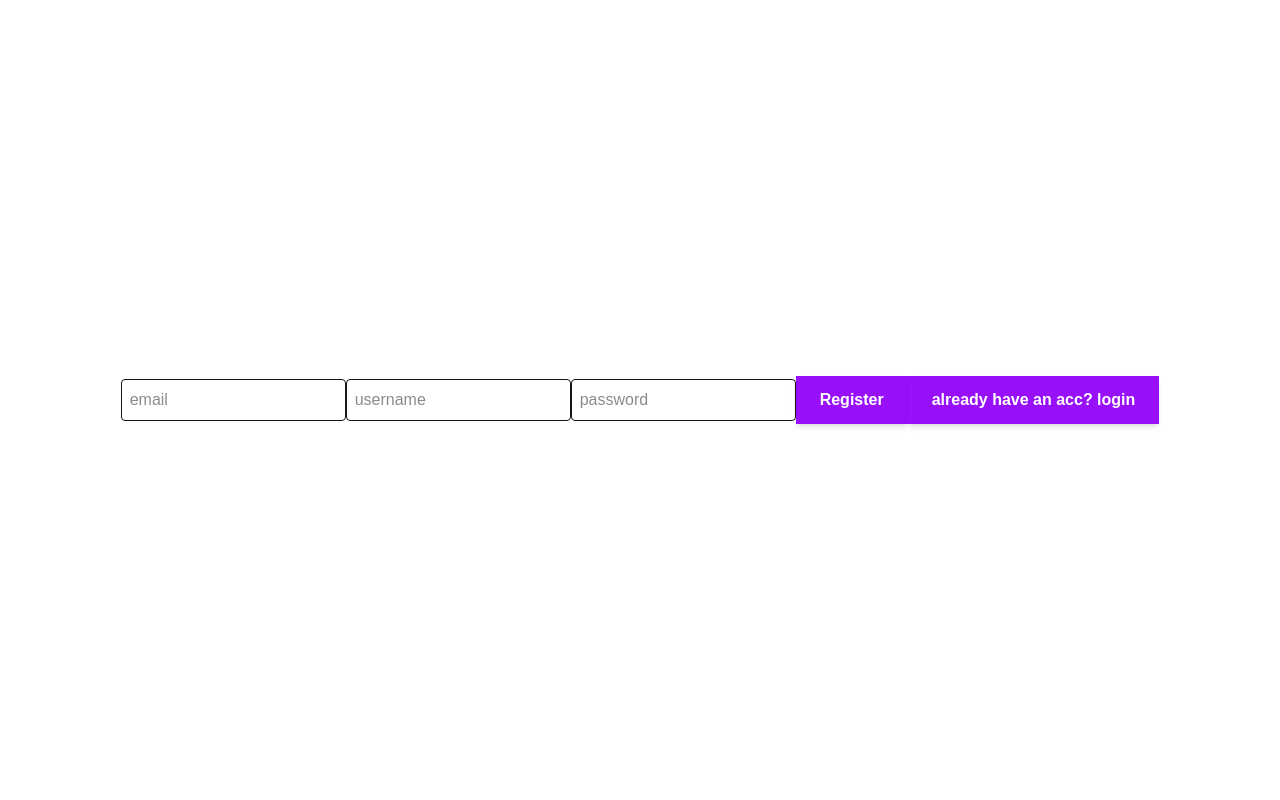
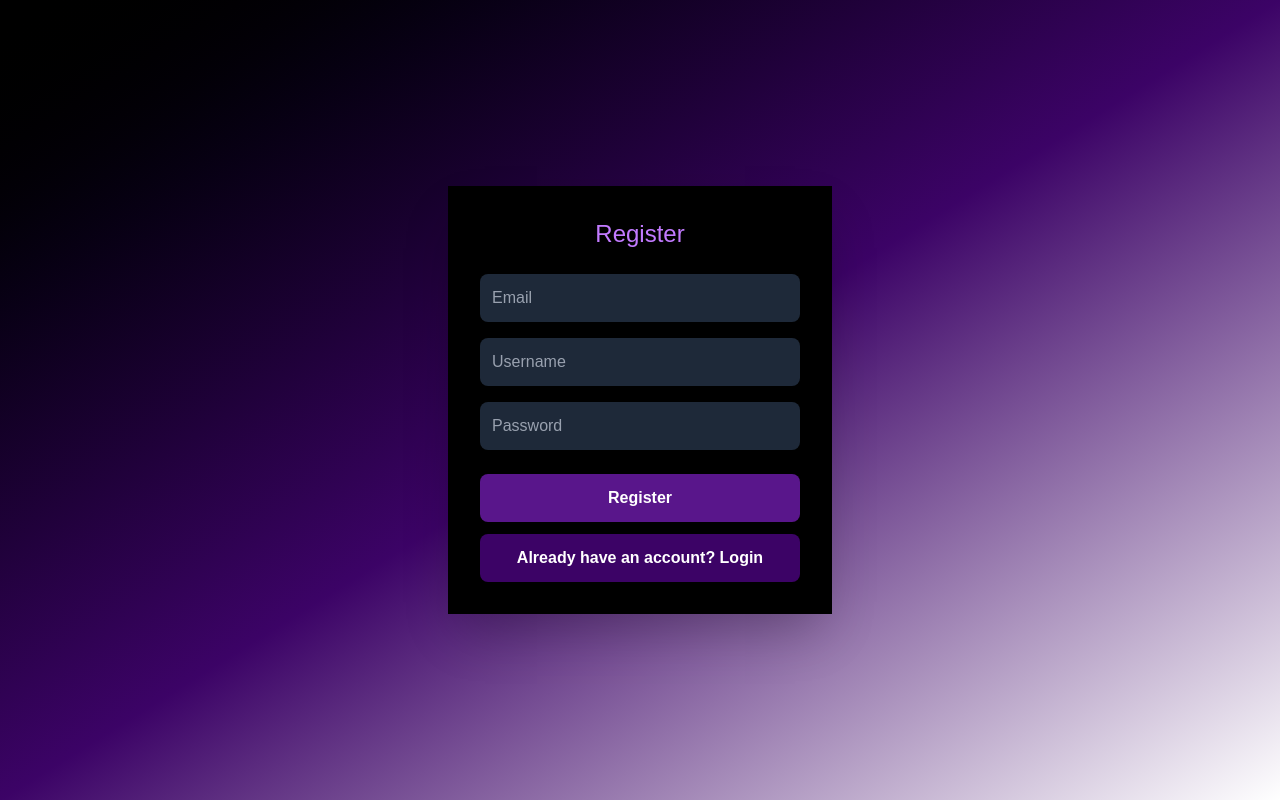
Before and after one commit to Zwee42/TWUN13, a Next.js app in the folder taskmanager/: page /register in a window 1280 px wide. Built offline with nearby package versions, Linux system fonts and the light colour scheme.

Commit message:
klar med login och registration

```diff
--- a/taskmanager/pages/api/register.ts
+++ b/taskmanager/pages/api/register.ts
@@ -29,9 +29,14 @@ export default async function handler(req: NextApiRequest, res: NextApiResponse)
 
 
             // kanske emailen redan existser?
-            const existingUser = await User.findOne({ email });
-                if (existingUser) {
+            const existingEmail = await User.findOne({ email });
+                if (existingEmail) {
                     return res.status(400).json({message: "be original"});
+                }
+
+            const existingUsername = await User.findOne({ username });
+                if (existingUsername) {
+                    return res.status(400).json({message: "username already in use"});
                 }
 
                 const hashedPassword = await bcrypt.hash(password, 10);
@@ -45,12 +50,21 @@ export default async function handler(req: NextApiRequest, res: NextApiResponse)
 
 
 
-        } catch (err) {
+        } catch( err :any ) {
             console.error(err);
-            return res.status(500).json({error: " something went wrong :( "});
+
+            if(err.code == 11000) {
+                return res.status(400).json({message: "email or username laready taken"});
+
+            }
+                        return res.status(500).json({error: " something went wrong :( "});
+
         }
 
 
 
 
+
+
+
 }
--- a/taskmanager/pages/login.tsx
+++ b/taskmanager/pages/login.tsx
@@ -8,7 +8,7 @@ export default function Home() {
 
   const handleLogin = async () => {
     if (!email || !password) {
-      alert("ehm, please fill in all fields........");
+      alert("ehm, please fill in all fields.......?.");
       return;
     }
 
@@ -26,6 +26,7 @@ export default function Home() {
 
         if (res.ok) {
           alert ("login succeflul, woo ");
+          window.location.href = "/homepage"
         } else {
           alert("login failed ")
         }
@@ -49,58 +50,45 @@ export default function Home() {
 
 
   return (
-    <main className="relative w-full h-screen overflow-hidden">
 
-      <div
-        className="absolute inset-0"
-        style={{
-          backgroundColor: "#2E1A47",
-          clipPath: "polygon(0 0, 100% 0, 100% 50%, 0 100%)",
-        }}
-      ></div>
-      <div
-        className="absolute inset-0 bg-black"
-        style={{ clipPath: "polygon(0 60%, 100% 0, 100% 100%, 0 100%)" }}
-      ></div>
+      <div className="flex items-center justify-center min-h-screen bg-gradient-to-br from black via-purple-950 to black">
 
-      {/* content */}
-      <div className="relative z-10 flex flex-col items-center justify-center h-full space-y-4">
-        <h5 className="text-4xl text-white mb-6">login</h5>
 
-        {/* username input */}
+      <div className="bg-black p-8 rounded-2x1 shadow-2x1 w-96">
+
+
+        <h1 className="text-2xl fony-bold text-center text-purple-400 mb-6">Login</h1>
+
         <input
           type="text"
           placeholder="email"
           value={email}
           onChange={(e) => setEmailValue(e.target.value)}
-          className="px-4 py-2 rounded-md border border-gray-400 focus:outline-none"
+          className="w-full mb-4 p-3 rounded-lg bg-gray-800 text-white placeholder-gray focus:outline-none focus:ring-2 focus:ring-purple-500"
         />
 
-        {/* password input */}
         <input
           value={password}
           type="password"
           placeholder="Password"
           onChange={(e) => setPassword(e.target.value)}
-          className="px-4 py-2 rounded-md border border-gray-400 focus:outline-none"
+          className="w-full mb-6 p-3 rounded-lg bg-gray-800 text-white placeholder-gray-400 focus:outline-none focus:ring-purple-600"
         />
 
-        {/* login button */}
         <button
           onClick={handleLogin}
-          className="px-6 py-3 bg-purple-600 text-white font-semibold shadow-md hover:bg-blue-700"
+          className="w-full mb-3 py-3 bg-purple-900 text-white font-semibold rounded-lg shadow-md hover:bg-black transition"
         >
           Login
         </button>
 
-        {/* sign up redirect */}
         <button
           onClick={handleSignUp}
-          className="px-6 py-3 bg-purple-600 text-white font-semibold shadow-md hover:bg-blue-700"
+          className="w-full py-3 bg-purple-900 text-white font-semibold rounded-lg shadow-md hover:bg-black transition"
         >
-          Don’t have an account? — Register
+          Don’t have an account? Register
         </button>
       </div>
-    </main>
+    </div>
   );
 }
--- a/taskmanager/pages/register.tsx
+++ b/taskmanager/pages/register.tsx
@@ -1,4 +1,5 @@
 
+import { set } from "mongoose";
 import { useState } from "react";
 
 export default function Home() {
@@ -14,7 +15,7 @@ export default function Home() {
 
       const handleRegister = async () => {
           if (!email || !username || !password) {
-          alert("whoops! u missed some fields u lil frog");
+          alert("whoops! u missed some fields ");
              return;
   }
         // console.log("teststetstes sksjsj");
@@ -26,7 +27,18 @@ export default function Home() {
             });
 
             const data = await res.json();
-            setMessage(data.message || data.error);
+
+            if (!res.ok) {
+              alert(data.message || "something went wrong");
+              return;
+            }
+
+
+            alert("succefull register!");
+            console.log("Register attempt:", { email, username, password });
+
+            //window.location.href = "/login";
+
         }catch (err ) {
             console.error(err);
             setMessage("Failed to register");
@@ -38,45 +50,98 @@ export default function Home() {
 
   return (
 
-        <div className="flex items-center justify-center h-screen">
-            < input
-            type = "text"
-            value = {email}
-            onChange = {(e) => setEmailValue(e.target.value)}
-            placeholder = "email"
-            className="border p-2 rounded"
-            />
+    // full screen with centered content and dark gradient background
+
+    <div className="flex items-center justify-center min-h-screen bg-gradient-to-br from-black via-purple-950 to black">
+
+
+      <div className="bg-black p-8 rounded-2x1 shadow-2xl w-96">
+
+        <h1 className = "text-2xl fony-bold text-center text-purple-400 mb-6">Register</h1>
+
+        <input
+          type="text"
+          value={email}
+          onChange={(e) => setEmailValue(e.target.value)}
+          placeholder="Email"
+          className="w-full mb-4 p-3 rounded-lg bg-gray-800 text-white placeholder-gray-400 focus:outline-none focus:ring-2 focus:ring-purple-500"
+          />
+
+        <input
+          type="text"
+          value={username}
+          onChange={(e) => setUserValue(e.target.value)}
+          placeholder="Username"
+          className="w-full mb-4 p-3 rounded-lg bg-gray-800 text-white placeholder-gray-400 focus:outline-none focus:ring-2 focus:ring-purple-500"
+          />
+
+
+        <input
+          type="password"
+          value={password}
+          onChange={(e) => setPasswordValue(e.target.value)}
+          placeholder="Password"
+          className="w-full mb-6 p-3 rounded-lg bg-gray-800 text-white placeholder-gray-400 focus:outline-none focus:ring-2 focus:ring-purple-500"
+          />
+
+
+        <button
+          onClick={handleRegister}
+          className="w-full mb-3 py-3 bg-purple-900 text-white font-semibold rounded-lg shadow-md hover:bg-black transition"
+          >Register</button>
+
+
+        <button
+          onClick={handleLogin}
+          className="w-full py-3 bg-purple-950 text-white font-semibold rounded-lg shadow-md hover:bg-black transition"
+          >Already have an account? Login</button>
 
 
 
-            < input
-            type = "text"
-            value = {username}
-            onChange = {(e) => setUserValue(e.target.value)} // triggers an event
-            placeholder = "username"
-            className="border p-2 rounded"
-            />
-
-            < input
-            type = "text"
-            value = {password}
-            onChange = {(e) => setPasswordValue(e.target.value)}
-            placeholder = "password"
-            className="border p-2 rounded"
-            />
-
-             <button onClick= {handleRegister}
-          className="px-6 py-3 bg-purple-600 text-white font-semibold shadow-md hover:bg-blue-700"
-            >
-          Register
-        </button>
-
-            <button  onClick = {handleLogin}
-             className="px-6 py-3 bg-purple-600 text-white font-semibold shadow-md hover:bg-blue-700"
-            > already have an acc? login </button>
 
 
-        </div>
+      </div>
+
+
+    </div>
+
+        // <div className="flex items-center justify-center h-screen">
+        //     < input
+        //     type = "text"
+        //     value = {email}
+        //     onChange = {(e) => setEmailValue(e.target.value)}
+        //     placeholder = "email"
+        //     className="border p-2 rounded"
+        //     />
+
+        //     < input
+        //     type = "text"
+        //     value = {username}
+        //     onChange = {(e) => setUserValue(e.target.value)} // triggers an event
+        //     placeholder = "username"
+        //     className="border items-center justify-center p-2 rounded"
+        //     />
+
+        //     < input
+        //     type = "text"
+        //     value = {password}
+        //     onChange = {(e) => setPasswordValue(e.target.value)}
+        //     placeholder = "password"
+        //     className="border p-2 rounded"
+        //     />
+
+        //      <button onClick= {handleRegister}
+        //   className="px-6 py-3 bg-purple-600 text-white font-semibold shadow-md hover:bg-blue-700"
+        //     >
+        //   Register
+        // </button>
+
+        //     <button  onClick = {handleLogin}
+        //      className="px-6 py-3 bg-purple-600 text-white font-semibold shadow-md hover:bg-blue-700"
+        //     > already have an acc? login </button>
+
+
+        // </div>
 
   );
 }
```
